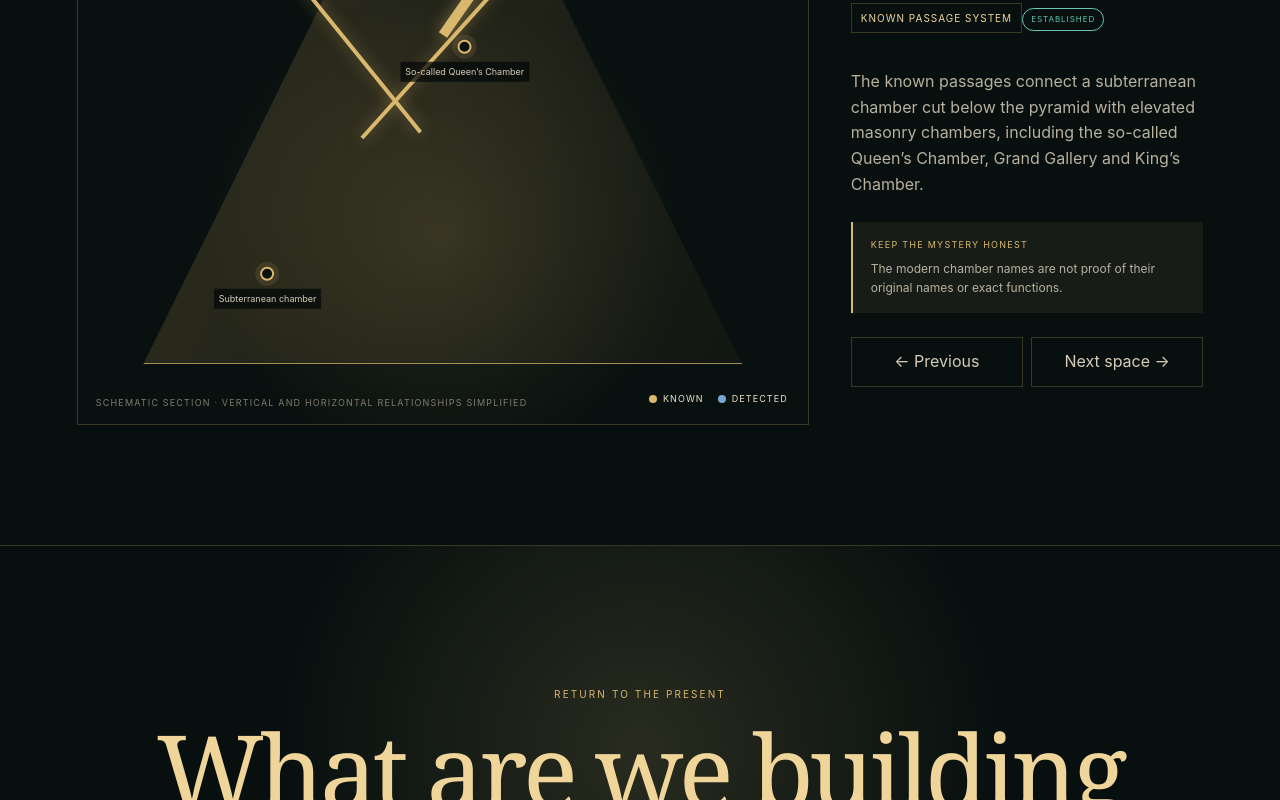
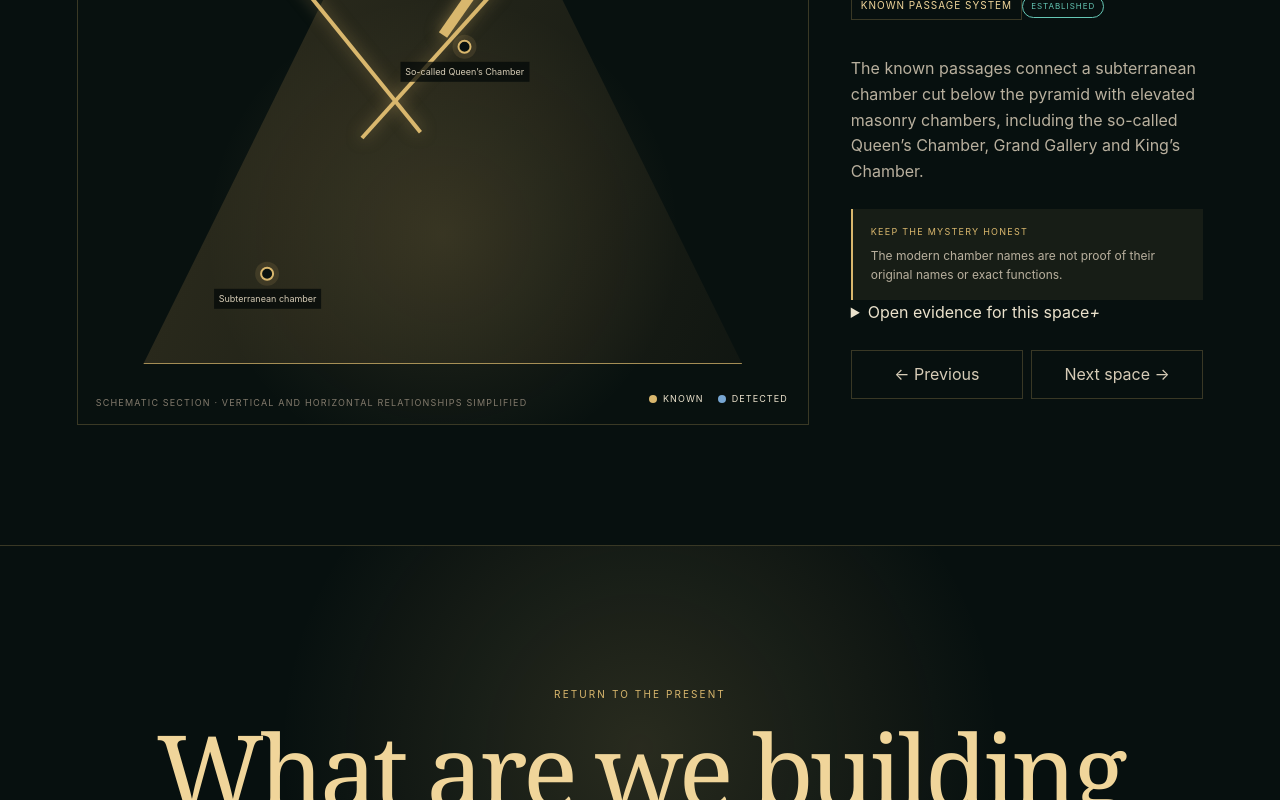
Before and after one commit to mikelninh/atlas-of-the-sacred, a Next.js app: page /sites/giza in a window 1280 px wide. Shown: the part 8927-9727 px from the top of the page. Built offline with nearby package versions, Linux system fonts and the light colour scheme.

Commit message:
add interior evidence drawers

```diff
--- a/components/giza/InteriorJourney.tsx
+++ b/components/giza/InteriorJourney.tsx
@@ -3,6 +3,7 @@
 import { useMemo, useState } from "react";
 import { getClaim } from "@/lib/content";
 import { EvidenceBadge } from "@/components/claim/EvidenceBadge";
+import { ClaimDrawer } from "@/components/giza/ClaimDrawer";
 
 const stops = [
   { id: "entrance", label: "North entrance", x: 32, y: 34, claimId: "giza-known-interior", layer: "known", feeling: "A threshold cut into the monument’s north face.", metric: "known passage system" },
@@ -72,7 +73,13 @@ export function InteriorJourney() {
         <EvidenceBadge status={claim.status} />
         <p>{claim.statement}</p>
         <div className="limit-box"><span>Keep the mystery honest</span>{claim.doesNotProve}</div>
-        {active.layer === "detected" && <div className="open-mystery-note"><EvidenceBadge status={mystery.status} /><p>{mystery.statement}</p></div>}
+        <ClaimDrawer claimId={claim.id} label="Open evidence for this space" />
+        {active.layer === "detected" && (
+          <>
+            <div className="open-mystery-note"><EvidenceBadge status={mystery.status} /><p>{mystery.statement}</p></div>
+            <ClaimDrawer claimId={mystery.id} label="Inspect the unresolved function" />
+          </>
+        )}
         <div className="module-step-actions">
           <button onClick={() => move(-1)}>← Previous</button>
           <button onClick={() => move(1)}>Next space →</button>
```
